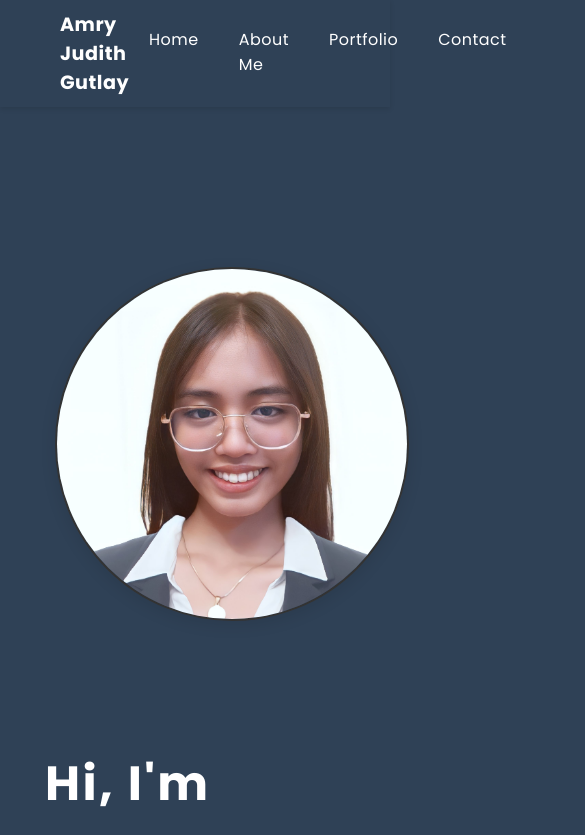
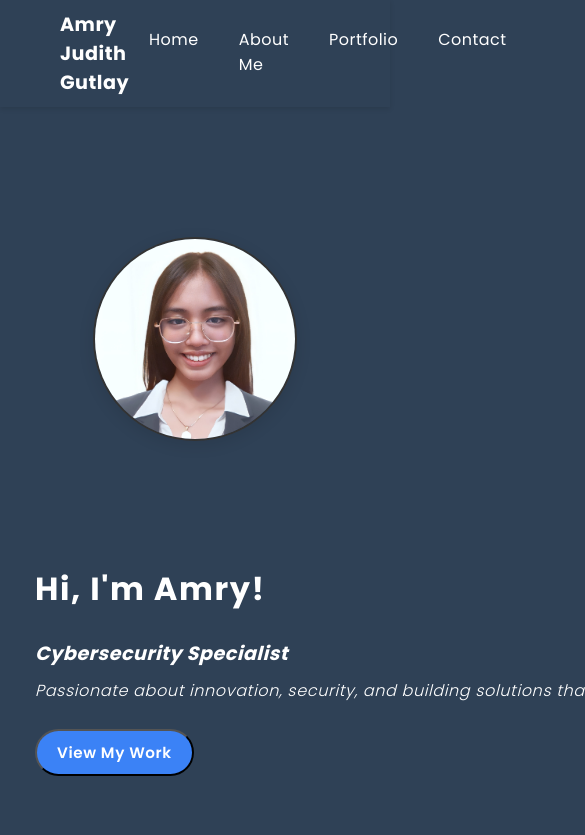
Before and after one commit to amrygutlay/gutlay-portfolio, a React (Create React App) app: page / in a window 390 px wide. Shown: the top 835 px of the page, 585 px wide, since content can reach past the window. Built offline with nearby package versions, Linux system fonts and the light colour scheme.

Commit message:
sixth commit

```diff
--- a/src/style.css
+++ b/src/style.css
@@ -290,3 +290,65 @@ section {
     align-items: center;
   }
 }
+
+/* Responsive layout for smaller screens */
+@media (max-width: 768px) {
+  .home-container {
+    flex-direction: column;
+    padding: 20px;
+    margin: 60px auto;
+  }
+
+  .home-left,
+  .home-right {
+    flex: 1 1 100%;
+    max-width: 100%;
+    padding: 10px 0;
+  }
+
+  .profile-photo {
+    width: 200px;
+    height: 200px;
+  }
+
+  .intro-heading {
+    font-size: 2rem;
+  }
+
+  .intro-sub {
+    font-size: 1.2rem;
+  }
+
+  .intro-tagline {
+    font-size: 1rem;
+    width: 100%;
+    animation: typing 2s steps(40, end) forwards, cursor 0.9s step-end infinite;
+  }
+
+  .cta-button {
+    font-size: 0.95rem;
+    padding: 10px 20px;
+  }
+
+  section {
+    padding: 40px 15px;
+  }
+
+  .aboutme-wrapper {
+    flex-direction: column;
+    align-items: center;
+  }
+
+  .aboutme-card {
+    max-width: 90%;
+  }
+
+  .contact-card-container {
+    flex-direction: column;
+    align-items: center;
+  }
+
+  .contact-card {
+    width: 90%;
+  }
+}
```
